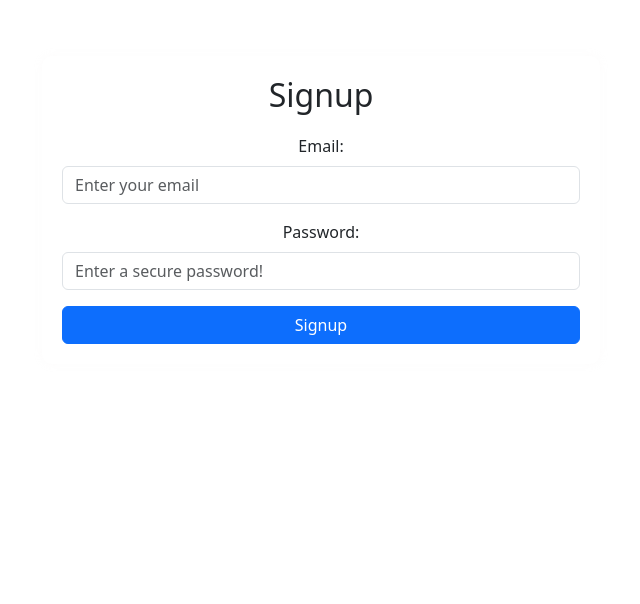
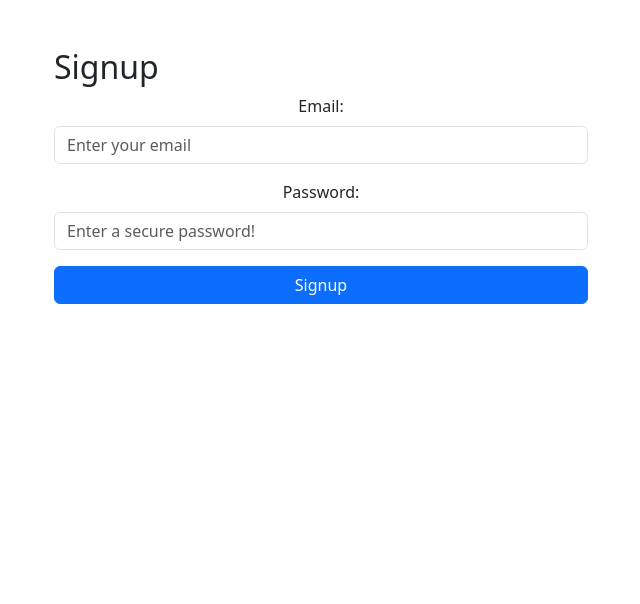
Before and after one commit to intercepted16/zipyy, a Flask app: page /signup in a window 1280 px wide. Shown: the part 56-660 px from the top of the page, without its empty margins (319-959 px from the left). Run offline with Flask 3, Linux system fonts and the light colour scheme.

Commit message:
Update style.css

```diff
--- a/shortener/static/style.css
+++ b/shortener/static/style.css
@@ -51,17 +51,17 @@ nav {
   width: 50vw;
 }
 
-.login-container {
+.login-container .contact-container {
   margin-top: 5%;
 }
 
-.login-form {
+.login-form .contact-container {
   padding: 20px;
   border-radius: 10px;
   box-shadow: 0px 0px 10px rgba(221, 212, 212, 0.1);
 }
 
-.login-form h2 {
+.login-form h2 .contact-form h2 {
   text-align: center;
   margin-bottom: 20px;
 }
```
